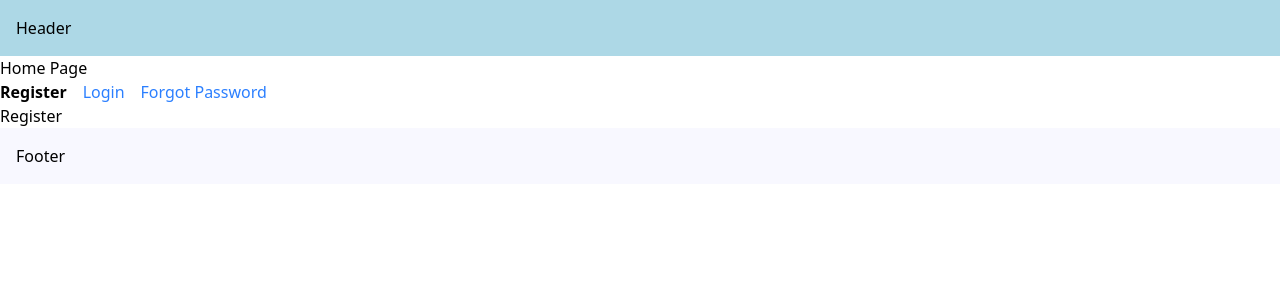
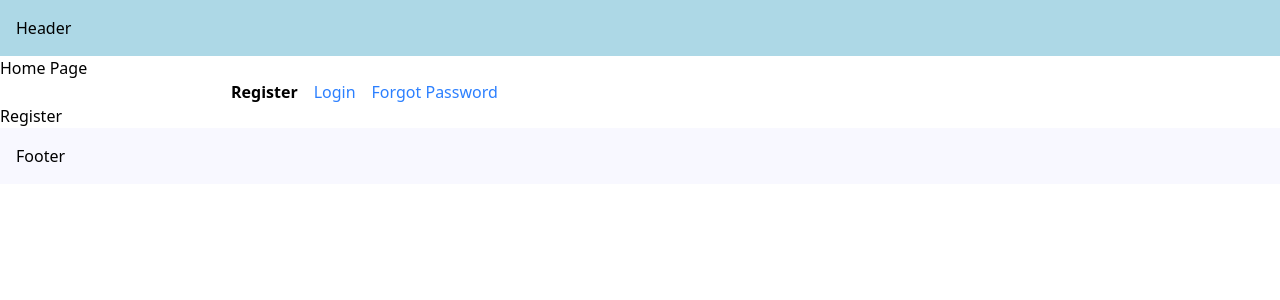
Before and after one commit to GiorgiTch204/nextjs_practise, a Next.js app: page /register in a window 1280 px wide. Shown: the top 300 px of the page. Built offline with nearby package versions, Linux system fonts and the light colour scheme.

Commit message:
Created new usestate for page.tsx layout.tsx file

```diff
--- a/src/app/(auth)/layout.tsx
+++ b/src/app/(auth)/layout.tsx
@@ -2,6 +2,7 @@
 
 import Link from "next/link";
 import { usePathname } from "next/navigation";
+import { useState } from "react";
 import "./style.css";
 
 const navLinks = [
@@ -16,10 +17,12 @@
     children: React.ReactNode;
 }) {
         const pathname = usePathname();
+        const [input, setInput] = useState("");
 
     return(
         <>
             <div>
+                <input value={input} onChange={(e) => setInput(e.target.value)}/>
                 {navLinks.map((link) =>{
                     const isActive = pathname === link.href || (pathname.startsWith(link.href) && link.href !== "/");
                     return (
```
